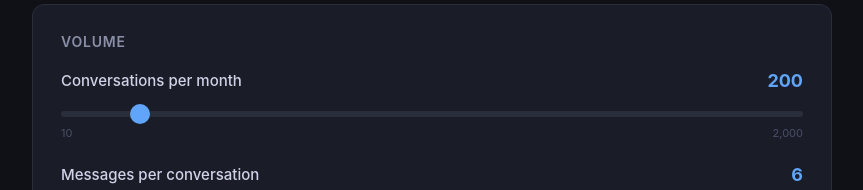
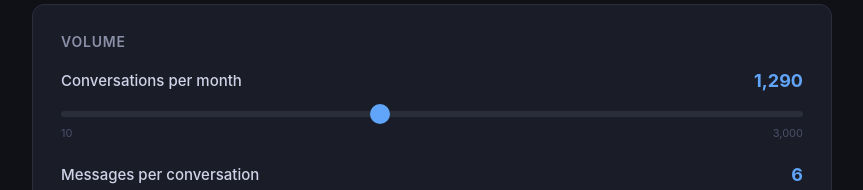
Before and after one commit to bluego-ai/ai-cost-calculator, a plain HTML site: page index.html in a window 1280 px wide. Shown: the part 171-361 px from the top of the page, without its empty margins (208-1071 px from the left). Drawn offline with Linux system fonts and the light colour scheme.

Commit message:
fix: default to Max's actual volume (1,286 convos/month)

```diff
--- a/index.html
+++ b/index.html
@@ -286,10 +286,10 @@
     <div class="slider-group">
       <div class="slider-label">
         <span>Conversations per month</span>
-        <span class="slider-value" id="val-convos">200</span>
+        <span class="slider-value" id="val-convos">1,286</span>
       </div>
-      <input type="range" id="sl-convos" min="10" max="2000" step="10" value="200" />
-      <div class="slider-hints"><span>10</span><span>2,000</span></div>
+      <input type="range" id="sl-convos" min="10" max="3000" step="10" value="1286" />
+      <div class="slider-hints"><span>10</span><span>3,000</span></div>
     </div>
 
     <div class="slider-group">
```
